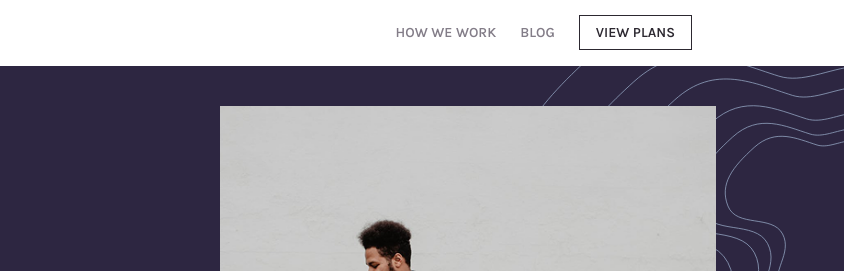
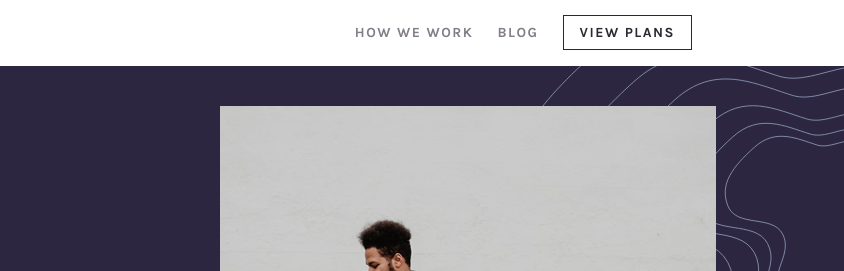
Before and after one commit to Aristotess-Biri/insure-landing-page, a plain HTML site: page index.html in a window 1280 px wide. Shown: the top 271 px of the page, 436-1280 px from the left. Drawn offline with Linux system fonts and the light colour scheme.

Commit message:
Edit header link styling

```diff
--- a/styles.css
+++ b/styles.css
@@ -204,6 +204,11 @@ header {
 li > a {
     line-height: 115%;
     color: inherit;
+    font-weight: 700;
+    font-style: bold;
+    letter-spacing: 1.5px;
+    text-align: center;
+    text-transform: uppercase;
 
     &:hover {
         color: #2C2830;
```
